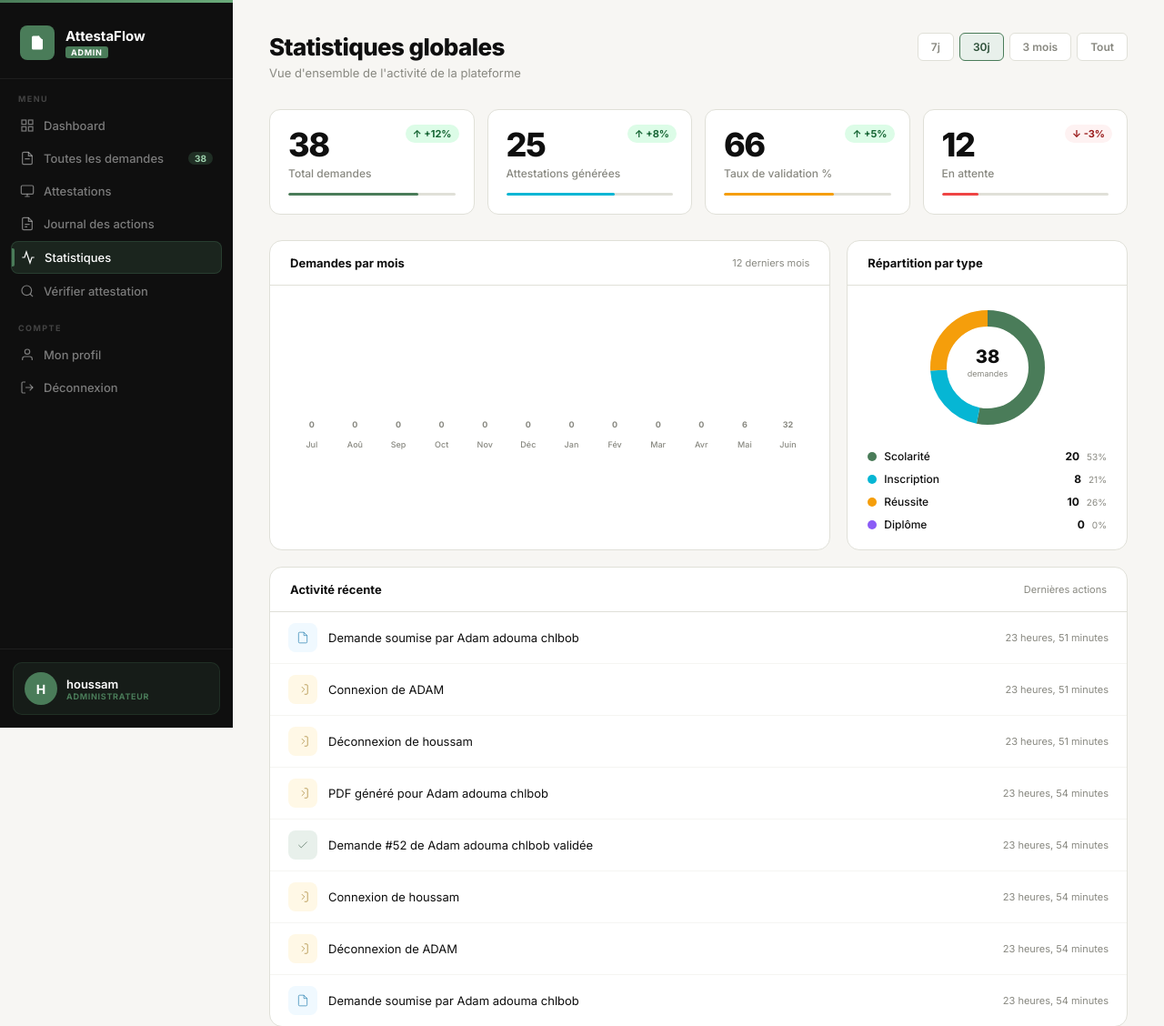
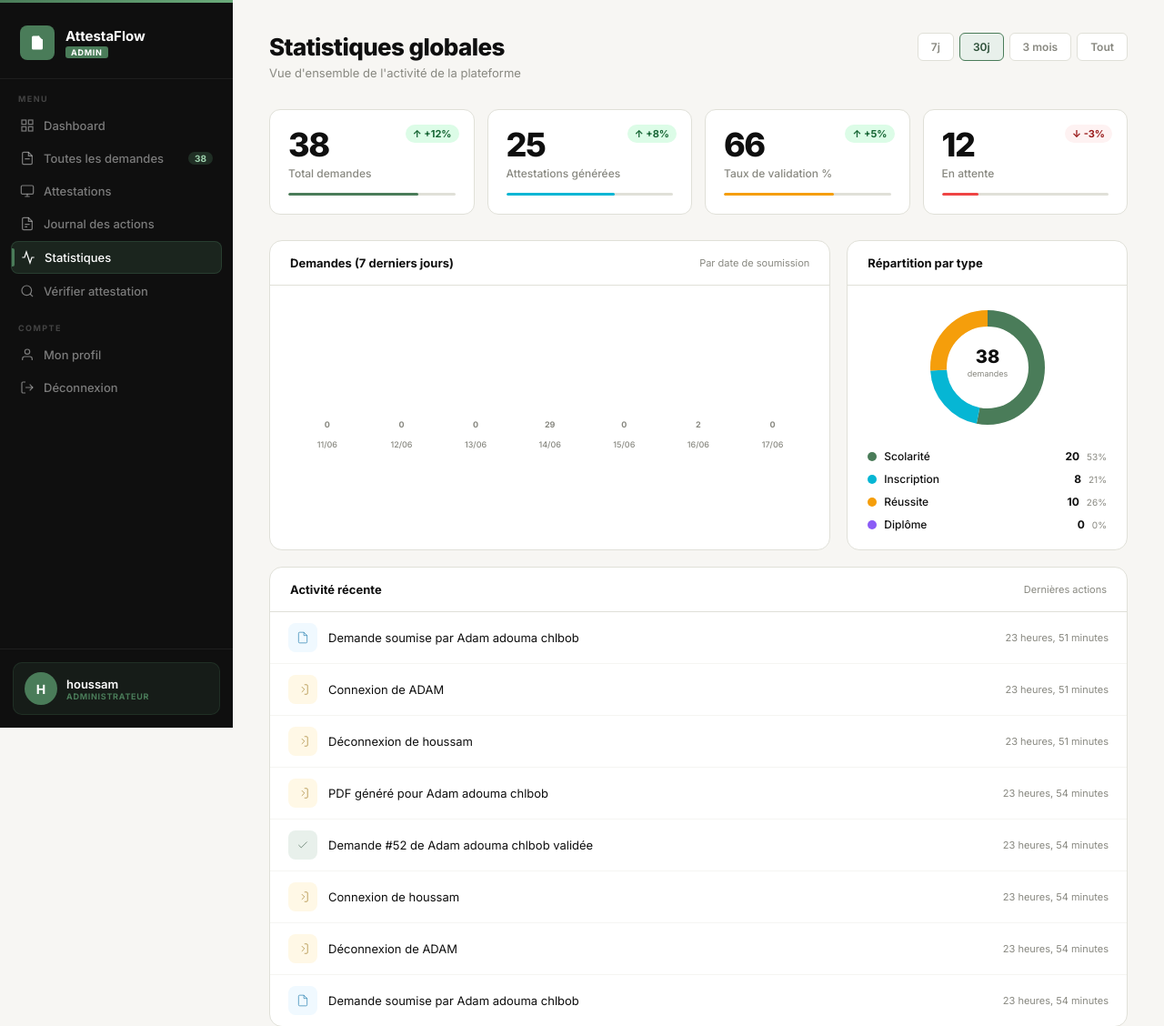
Before and after one commit to HoussamAhmich/attestaflow, a Django app: page /admin-stats/ in a window 1280 px wide. Shown: the top 1128 px of the page at 91% size. Run offline with Django 5.2, Linux system fonts and the light colour scheme; a user stored in the database is signed in; data comes from the database, SQL or seed files in the repository.

Commit message:
Replace monthly bar chart with daily 7-day chart in admin_stats

```diff
--- a/gestion/templates/admin_stats.html
+++ b/gestion/templates/admin_stats.html
@@ -214,7 +214,7 @@
 
   <div class="charts">
     <div class="card">
-      <div class="card-head"><div class="card-title">Demandes par mois</div><div class="card-sub">12 derniers mois</div></div>
+      <div class="card-head"><div class="card-title">Demandes (7 derniers jours)</div><div class="card-sub">Par date de soumission</div></div>
       <div class="chart-area"><div class="bar-chart" id="barChart"></div></div>
     </div>
     <div class="card">
@@ -278,9 +278,9 @@ setTimeout(() => {
   });
 }, 400);
 
-// Bar chart — données réelles (12 derniers mois)
-const months = {{ monthly_labels|safe }};
-const data   = {{ monthly_data|safe }};
+// Bar chart — demandes par jour (7 derniers jours)
+const months = {{ daily_labels|safe }};
+const data   = {{ daily_data|safe }};
 const maxD   = Math.max(...data, 1);
 const chart  = document.getElementById('barChart');
 
--- a/gestion/views.py
+++ b/gestion/views.py
@@ -1311,23 +1311,20 @@ def admin_stats(request):
     pct_reu = round((reu / total) * 100) if total else 0
     pct_dip = round((dip / total) * 100) if total else 0
 
-    # Demandes par mois — 12 derniers mois réels
+    # Demandes par jour — 7 derniers jours glissants
+    from datetime import timedelta
     today = _date.today()
-    mois_fr = ['Jan','Fév','Mar','Avr','Mai','Juin','Jul','Aoû','Sep','Oct','Nov','Déc']
-    monthly_data = []
-    monthly_labels = []
-    for i in range(11, -1, -1):
-        month = today.month - i
-        year = today.year
-        while month <= 0:
-            month += 12
-            year -= 1
+    daily_data = []
+    daily_labels = []
+    for i in range(6, -1, -1):
+        d_day = today - timedelta(days=i)
         cnt = Demande.objects.filter(
-            date_soumission__year=year,
-            date_soumission__month=month
+            date_soumission__year=d_day.year,
+            date_soumission__month=d_day.month,
+            date_soumission__day=d_day.day,
         ).count()
-        monthly_data.append(cnt)
-        monthly_labels.append(mois_fr[month - 1])
+        daily_data.append(cnt)
+        daily_labels.append(f"{d_day.day:02d}/{d_day.month:02d}")
 
     actions = JournalAction.objects.all().order_by('-date_action')[:8]
     return render(request, 'admin_stats.html', {
@@ -1341,8 +1338,8 @@ def admin_stats(request):
         'pct_inscription': pct_ins, 'cnt_inscription': ins,
         'pct_reussite': pct_reu,  'cnt_reussite': reu,
         'pct_diplome': pct_dip,   'cnt_diplome': dip,
-        'monthly_data': json.dumps(monthly_data),
-        'monthly_labels': json.dumps(monthly_labels),
+        'daily_data': json.dumps(daily_data),
+        'daily_labels': json.dumps(daily_labels),
         'actions_recentes': actions,
         'demandes_count': Demande.objects.count(),
     })
```
